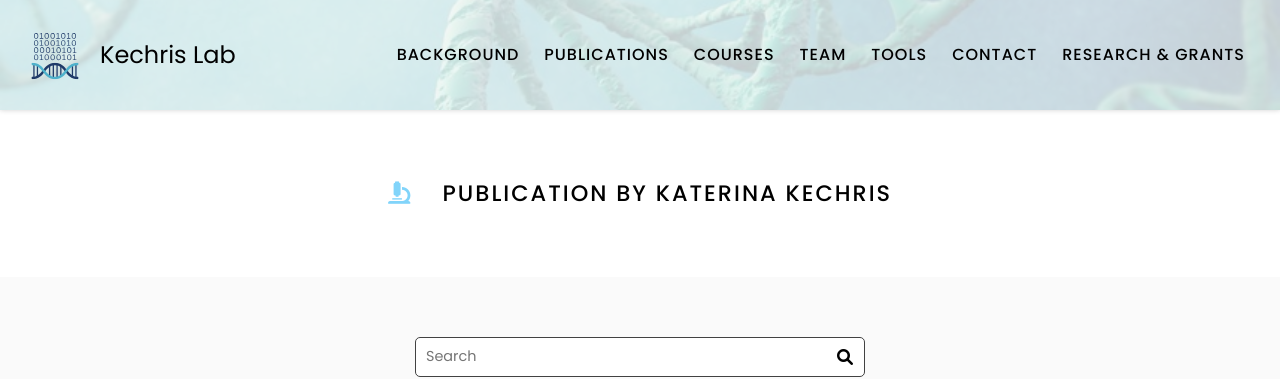
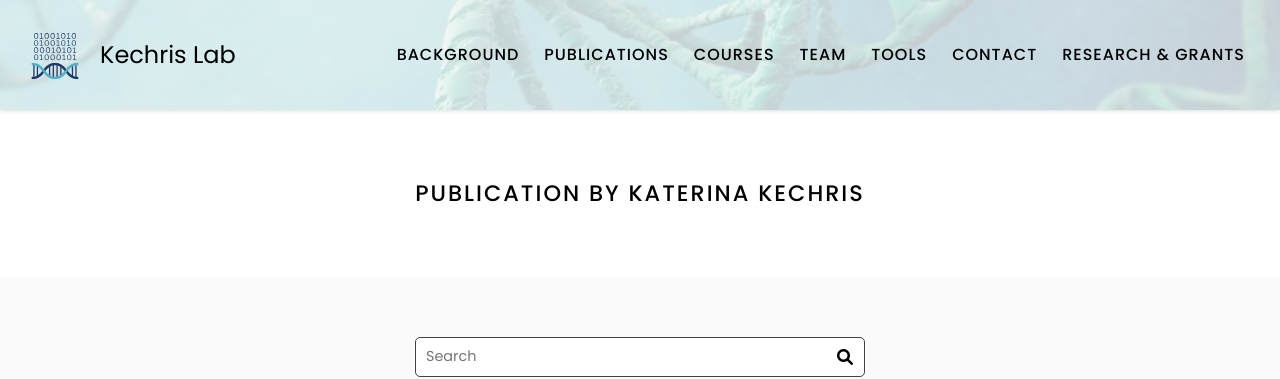
Before and after one commit to KechrisLab/kechrislab.github.io, a Jekyll site: the page built from research/index.md, in a window 1280 px wide. Shown: the top 379 px of the page. Built offline with Jekyll 4.4.1, drawn with Linux system fonts in a browser that asks for light colours.

Commit message:
Update index.md

```diff
--- a/research/index.md
+++ b/research/index.md
@@ -5,7 +5,7 @@ nav:
   tooltip: Published works
 ---
 
-# <i class="fas fa-microscope"></i> PUBLICATION BY KATERINA KECHRIS
+# PUBLICATION BY KATERINA KECHRIS
 
 {% include section.html %}
 {% include search-box.html %}
```
